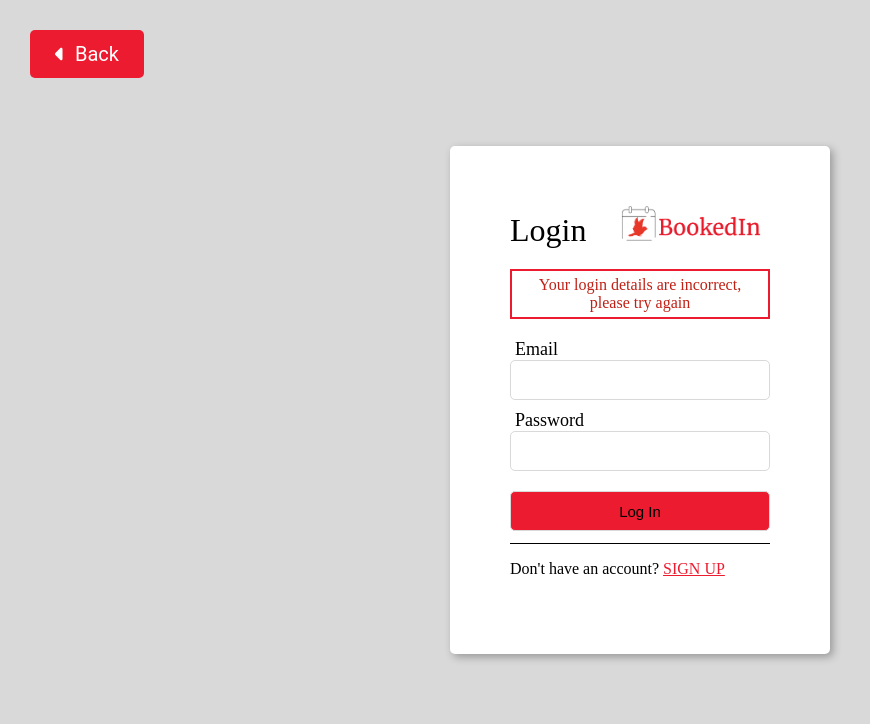
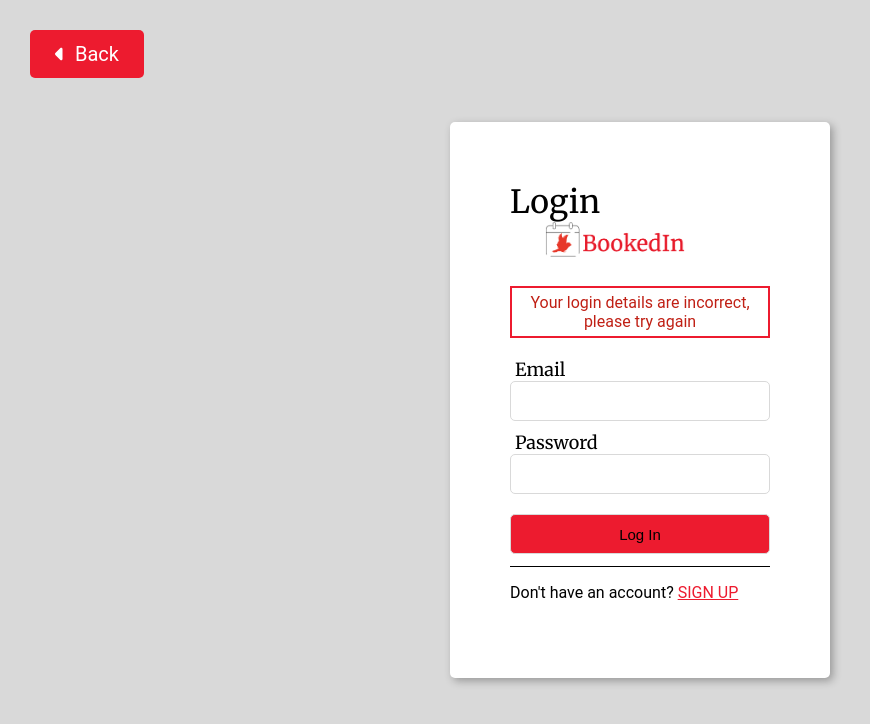
Before and after one commit to MichaelangJason/COMP307-Final-Project, a React (Create React App) app in the folder frontend/: page /login in a window 1280 px wide. Shown: the top 724 px of the page, without its empty margins (0-870 px from the left). Built offline with nearby package versions, Linux system fonts and the light colour scheme.

Commit message:
Fix styling bugs and define default faut

```diff
--- a/frontend/src/index.css
+++ /dev/null
@@ -1,4 +0,0 @@
-#root {
-  width: 100%;
-  height: 100%;
-}
--- /dev/null
+++ b/frontend/src/index.scss
@@ -0,0 +1,7 @@
+@use 'themes/fonts.scss';
+
+#root {
+  width: 100%;
+  height: 100%;
+  font-family: fonts.$body;
+}
--- a/frontend/src/index.tsx
+++ b/frontend/src/index.tsx
@@ -1,6 +1,6 @@
 import React from "react";
 import ReactDOM from "react-dom/client";
-import "./index.css";
+import "./index.scss";
 import App from "./App";
 
 const root = ReactDOM.createRoot(
--- a/frontend/src/styles/NavBar.scss
+++ b/frontend/src/styles/NavBar.scss
@@ -21,3 +21,8 @@
   height: 10px;
   background-color: colors.$brightRed;
 }
+
+main {
+  width: 100%;
+  height: calc(90% - 10px);
+}
--- a/frontend/src/themes/fonts.scss
+++ b/frontend/src/themes/fonts.scss
@@ -1,2 +1,4 @@
+@import url('https://fonts.googleapis.com/css2?family=Merriweather:wght@400;700&display=swap');
+
 $title: "Merriweather", "Times New Roman", Georgia, serif;
 $body: "Roboto", "Helvetica", "Arial", sans-serif;
```
